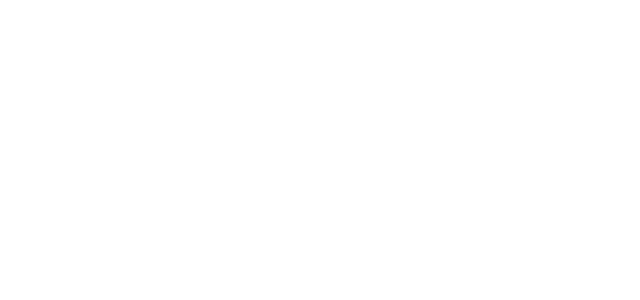
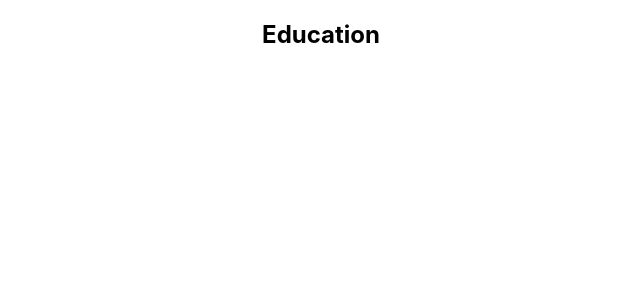
Before and after one commit to LRodriguez92/resume, a React (Create React App) app: page / in a window 1280 px wide. Shown: the top 300 px of the page, without its empty margins (319-959 px from the left). Built offline with nearby package versions, Linux system fonts and the light colour scheme.

Commit message:
displaying EducationContainer

```diff
--- a/src/App.js
+++ b/src/App.js
@@ -1,10 +1,11 @@
 import logo from './logo.svg';
 import './App.css';
+import EducationContainer from './components/EducationContainer';
 
 function App() {
   return (
     <div className="App">
-
+      <EducationContainer />
     </div>
   );
 }
--- a/src/components/EducationContainer.js
+++ b/src/components/EducationContainer.js
@@ -0,0 +1,12 @@
+import Title from "./Title"
+
+
+const EducationContainer = () => {
+    return (
+        <div>
+            <Title title="Education"/>
+        </div>
+    )
+}
+
+export default EducationContainer
--- a/src/components/Title.js
+++ b/src/components/Title.js
@@ -0,0 +1,9 @@
+const Title = (props) => {
+    return (
+        <div>
+            <h2>{props.title}</h2>
+        </div>
+    )
+}
+
+export default Title
```
Also changed, not shown: 1 other file (tests, documents, lock files or other folders).
